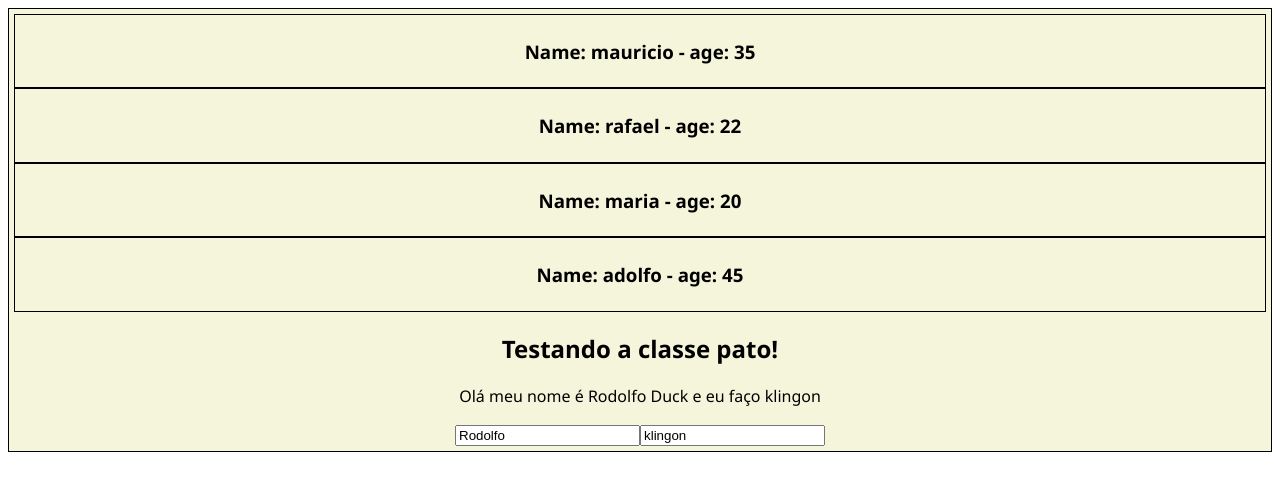
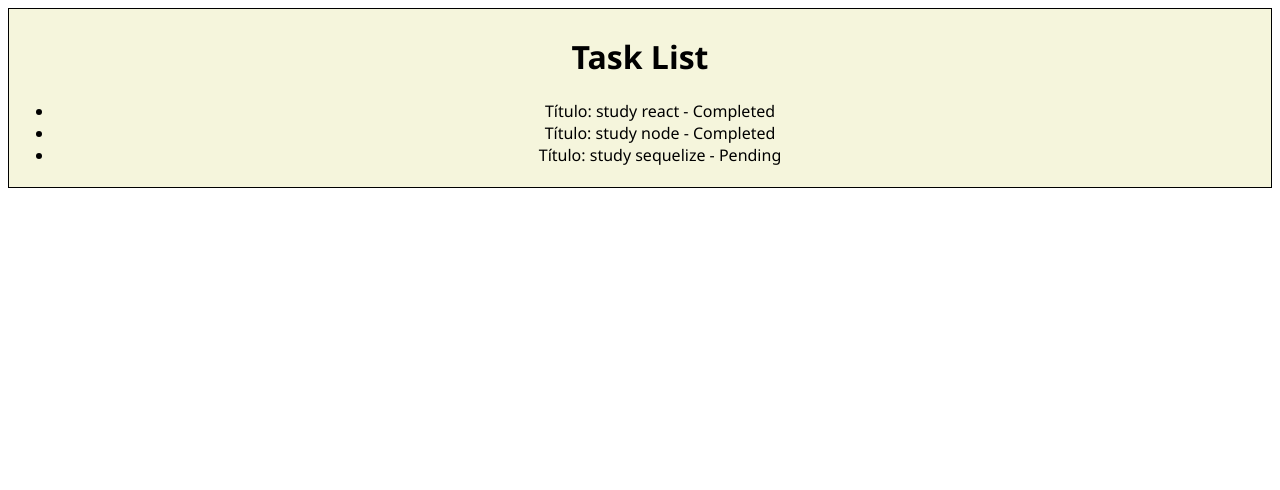
Before and after one commit to profmauricioneto/daf-web-20251, a React (Vite) app in the folder aulas-react/: page / in a window 1280 px wide. Shown: the top 490 px of the page. Built offline with nearby package versions, Linux system fonts and the light colour scheme.

Commit message:
add: aula react

```diff
--- a/aulas-react/src/components/Duck.jsx
+++ b/aulas-react/src/components/Duck.jsx
@@ -5,11 +5,17 @@ class Duck extends Component {
         name: this.props.name,
         speak: this.props.speak,
     }
+    constructor(props) {
+        super(props);
+        this.setName = this.setName.bind(this);
+        this.setSpeak = this.setSpeak.bind(this);
+    }
 
     setName(event) {
         this.setState({name: event.target.value});
     }
     setSpeak(event) {
+
         this.setState({speak: event.target.value});
     }
     render() {
@@ -18,8 +24,8 @@ class Duck extends Component {
             <>
                 <h2>Testando a classe pato!</h2>
                 <p>Olá meu nome é {name} Duck e eu faço {speak}</p>
-                <input type="text" placeholder='duckname' value={name} onChange={e => this.setName(e)} />
-                <input type="text" placeholder='duck speack' value={speak} onChange={e => this.setSpeak(e)}/>
+                <input type="text" placeholder='duckname' value={name} onChange={this.setName} />
+                <input type="text" placeholder='duck speak' value={speak} onChange={this.setSpeak}/>
             </>
         );
     }
--- /dev/null
+++ b/aulas-react/src/components/inheritance/Child.jsx
@@ -0,0 +1,9 @@
+import React from 'react';
+
+const Child = (props) => {
+    return(
+        <li>{props.name} - {props.surname}</li>
+    );
+};
+
+export default Child;
--- /dev/null
+++ b/aulas-react/src/components/inheritance/Father.jsx
@@ -0,0 +1,20 @@
+import React from 'react';
+import Child from './Child';
+
+const Father = (props) => {
+    return(
+        <>
+            <h2>Father: {props.name} - {props.surname}</h2>
+            <p>Lista de Filhos</p>
+            <ul>
+                <Child name="Mauricio" surname={props.surname}/>
+                <Child name="Joãozinho" surname={props.surname}/>
+                <Child name="Mariazinha" surname={props.surname}/>
+                <Child {...props} />
+                <Child {...props} name="Israel"/>
+            </ul>
+        </>
+    );
+}
+
+export default Father;
--- /dev/null
+++ b/aulas-react/src/exercises/exerciseClass02/Task.jsx
@@ -0,0 +1,12 @@
+import React, { Component } from 'react';
+
+class Task extends Component {
+
+    render() {
+        return(
+            <li> Título: {this.props.title} - {this.props.completed ? "Completed" : "Pending"} </li>
+        );
+    }
+};
+
+export default Task;
--- /dev/null
+++ b/aulas-react/src/exercises/exerciseClass02/TaskList.jsx
@@ -0,0 +1,32 @@
+import React, { Component, Fragment } from 'react';
+import Task from './Task';
+
+class TaskList extends Component {
+    constructor(props){
+        super(props);
+        this.state = {
+            tasks: [
+                {title: "study react", completed: true},
+                {title: "study node", completed: true},
+                {title: "study sequelize", completed: false},
+            ]
+        }
+    }
+
+
+    render() {
+        return(
+            <Fragment>
+                <h1>Task List</h1>
+                <ul>
+                    {this.state.tasks.map((task, index) =>(
+                        <Task key={index} title={task.title} completed={task.completed}/>
+                    ))
+                    }
+                </ul>
+            </Fragment>
+        );
+    }
+};
+
+export default TaskList;
--- a/aulas-react/src/main.jsx
+++ b/aulas-react/src/main.jsx
@@ -2,10 +2,14 @@ import { StrictMode } from 'react'
 import { createRoot } from 'react-dom/client'
 import UserList from './exercises/exerciseClass01/UserList';
 import Duck from './components/Duck';
+import Father from './components/inheritance/Father';
+import TaskList from './exercises/exerciseClass02/TaskList';
 
 createRoot(document.getElementById('root')).render(
   <StrictMode>
-    <UserList />
+    {/* <UserList />
     <Duck name="Rodolfo" speak="klingon"/>
+    <Father name="Bob" surname="Moreira" /> */}
+    <TaskList />
   </StrictMode>,
 )
```
